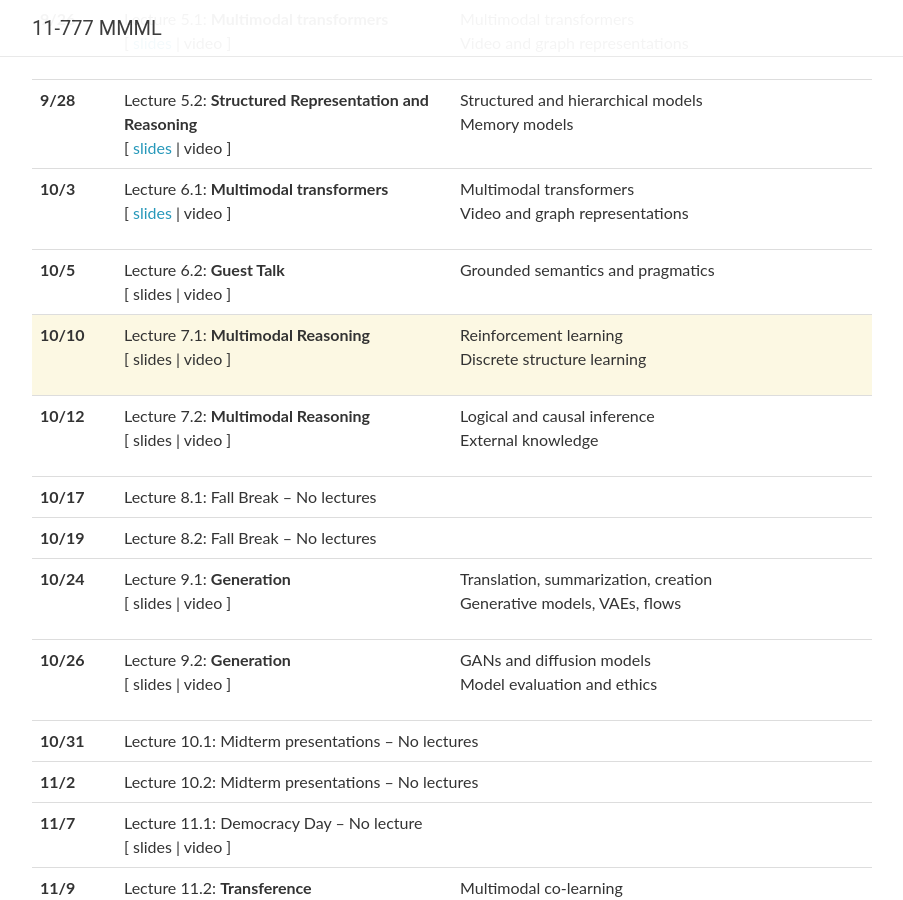
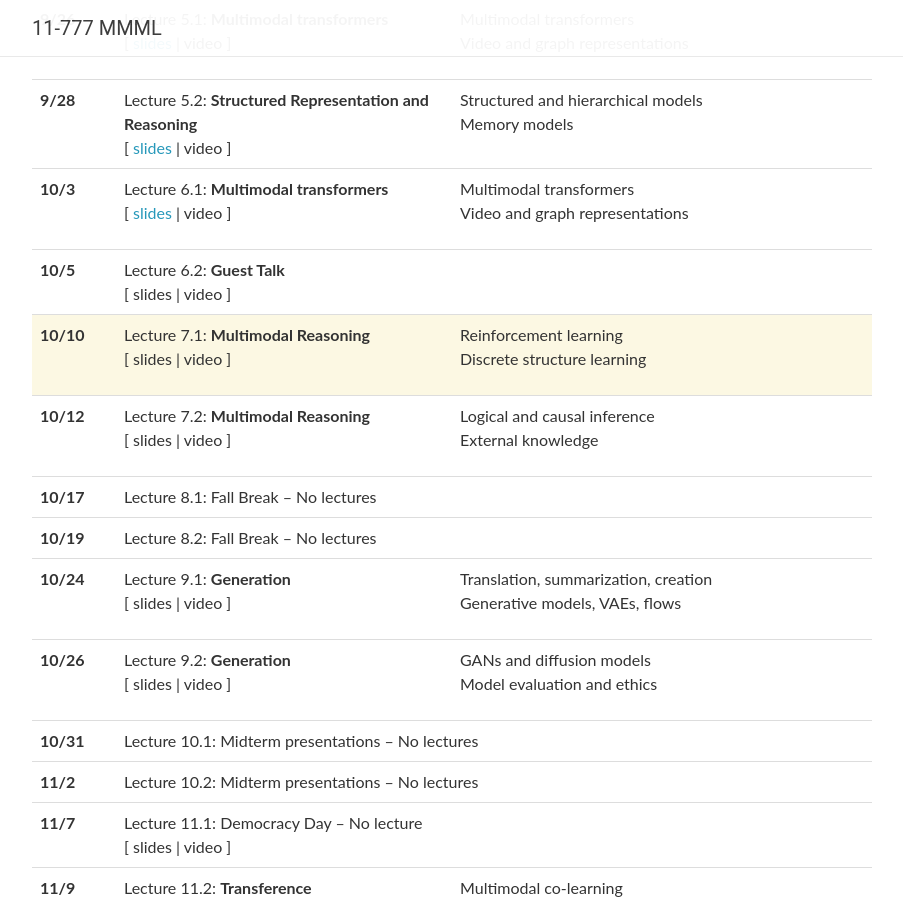
Before and after one commit to CMU-MultiComp-Lab/mmml-course, a Jekyll site: the page built from fall2023/_pages/schedule.md, in a window 1280 px wide and 900 px high, scrolled down 863 px. Shown: the whole window, without its empty margins (188-1091 px from the left). Built offline with Jekyll 4.4.1, drawn with Linux system fonts in a browser that asks for light colours; nearby versions of some CDN libraries; comment, search, counter and statistics services are not loaded.

Commit message:
udpate guest talk

```diff
--- a/_data/lectures_2023.yml
+++ b/_data/lectures_2023.yml
@@ -125,7 +125,6 @@
   slides:
   video:
   topics:
-    - Grounded semantics and pragmatics
   readings:
   logistics:
 
```
